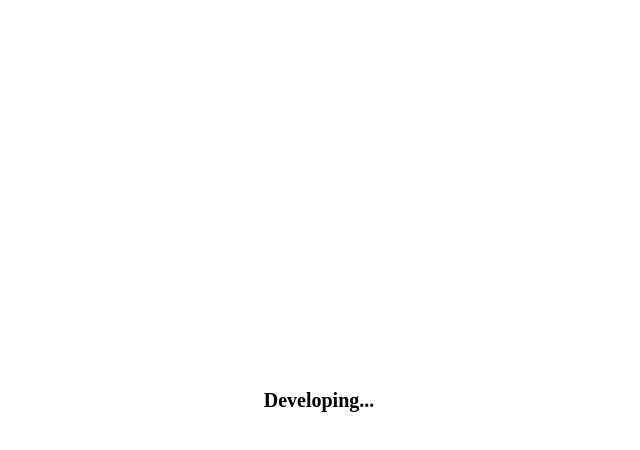
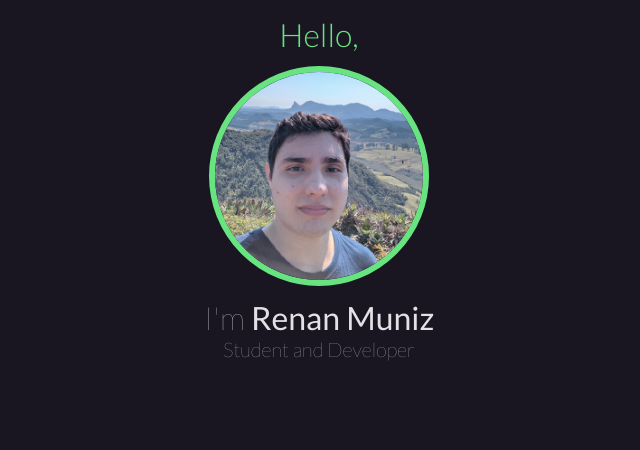
Before and after one commit to fmrenan/fmrenan.github.io, a Next.js app: page / in a window 1280 px wide. Shown: the top 450 px of the page, without its empty margins (321-961 px from the left). Built offline with nearby package versions, Linux system fonts and the light colour scheme.

Commit message:
Finished avatar section

```diff
--- /dev/null
+++ b/src/components/Avatar/index.js
@@ -0,0 +1,15 @@
+import styles from './styles.module.scss'
+
+export function Avatar(){
+
+  return(
+    <section className={styles.avatarContainer}>
+      <h1>Hello,</h1>
+      <img src="./avatar.png" alt="Avatar Renan Muniz"/>
+      <span>
+        <h1>I'm <strong>Renan Muniz</strong></h1>
+      </span>
+      <h2>Student and Developer</h2>
+    </section>
+  )
+}
--- /dev/null
+++ b/src/components/Avatar/styles.module.scss
@@ -0,0 +1,42 @@
+.avatarContainer{
+  display: flex;
+  flex-direction: column;
+  align-items: center;
+  justify-content: center;
+  padding-top: 1.5rem;
+
+  h1{
+    font-size: 3.2rem;
+    font-weight: 300;
+    color: var(--green-300);
+  }
+
+  h2{
+    font-size: 2rem;
+    font-weight: 200;
+    color: var(--white);
+  }
+
+  img{
+    width: 22rem;
+    height: 22rem;
+    margin-top: 1.2rem;
+
+    border: 0.6rem solid var(--green-300);
+    border-radius: 50%;
+  }
+
+  span{
+    margin-top: 1.2rem;
+
+    h1{
+      font-weight: 200;
+      color: var(--white);
+
+      strong{
+        font-weight: 400;
+      }
+    }
+  }
+
+}
--- a/src/components/Header/index.js
+++ /dev/null
@@ -1,10 +0,0 @@
-import styles from './styles.module.scss'
-
-export function Header(){
-
-  return(
-    <header className={styles.headerContainer}>
-      <h1>Developing...</h1>
-    </header>
-  )
-}
--- a/src/components/Header/styles.module.scss
+++ /dev/null
@@ -1,4 +0,0 @@
-.headerContainer{
-  display: flex;
-  align-items: center;
-}
--- a/src/pages/_app.js
+++ b/src/pages/_app.js
@@ -1,5 +1,5 @@
 
-import { Header } from '../components/Header'
+import { Avatar } from '../components/Avatar'
 
 import '../styles/globals.scss'
 import styles from './app.module.scss'
@@ -7,7 +7,7 @@ import styles from './app.module.scss'
 function MyApp({ Component, pageProps }) {
   return (
     <div className={styles.wrapper}>
-      <Header />
+      <Avatar />
       <Component {...pageProps} />
     </div>
   )
--- a/src/pages/_document.js
+++ b/src/pages/_document.js
@@ -6,7 +6,7 @@ export default class MyDocument extends Document{
       <Html>
         <Head>
           <link rel="preconnect" href="https://fonts.gstatic.com" />
-          <link href="https://fonts.googleapis.com/css2?family=Inter&family=Lexend:wght@500;600&display=swap" rel="stylesheet" />
+          <link href="https://fonts.googleapis.com/css2?family=Lato:wght@100;300;400;700&display=swap" rel="stylesheet" />
           <link rel="icon" href="/favicon.ico" type="icon"/>
         </Head>
         <body>
--- a/src/pages/app.module.scss
+++ b/src/pages/app.module.scss
@@ -1,5 +1,4 @@
 .wrapper{
   display: flex;
-  height: 100vh;
-  justify-content: center;
+  flex-direction: column;
 }
--- a/src/styles/globals.scss
+++ b/src/styles/globals.scss
@@ -1,5 +1,6 @@
 :root {
-  --white: #FFF;
+  --bg-dark: #191622;
+  --white: #E1E1E6;
 
   --gray-50: #F7F8FA;
   --gray-100: #E6E8EB;
@@ -7,13 +8,14 @@
   --gray-500: #808080;
   --gray-800: #494D4B;
 
+  --green-300: #67E480;
   --green-500: #04D361;
 
   --purple-300: #9F75FF;
   --purple-400: #9164FA;
   --purple-500: #8257E5;
   --purple-800: #6F48C9;
-  $preto: #333;
+  font-size: 62.5%;
 }
 
 *{
@@ -23,5 +25,6 @@
 }
 
 body{
-  font-size: 62.5%;
+  font-family: Lato;
+  background-color: var(--bg-dark);
 }
```
Also changed, not shown: public/avatar.png (added).
